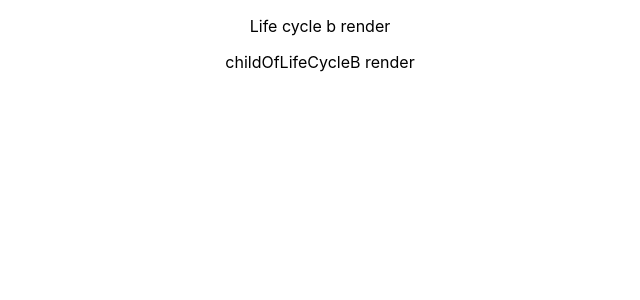
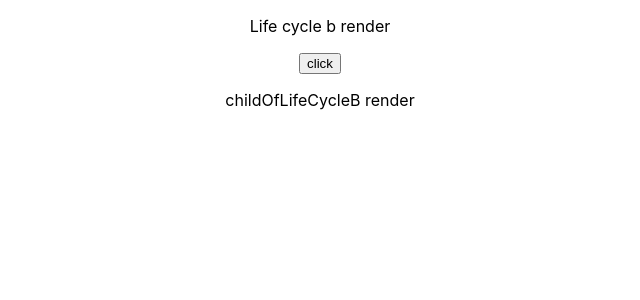
Before and after one commit to islamMaruf/LearnReactBasics, a React (Create React App) app: page / in a window 1280 px wide. Shown: the top 300 px of the page, without its empty margins (320-960 px from the left). Built offline with nearby package versions, Linux system fonts and the light colour scheme.

Commit message:
life cycle added for updating state

```diff
--- a/src/components/LifeCycleB.js
+++ b/src/components/LifeCycleB.js
@@ -7,6 +7,7 @@ class LifeCycleB extends Component {
         this.state = {
             name: 'Maruf islam'
         }
+        this.changeState = this.changeState.bind(this);
         console.log('lifeCycleB constructors method ')
     }
     static getDerivedStateFromProps(props,state){
@@ -28,13 +29,18 @@ class LifeCycleB extends Component {
         console.log('lifeCycleB componentDidUpdate method ');
     }
 
-
+    changeState = () => {
+        this.setState({
+            name : 'faruk'
+        })
+    }
 
     render() {
         console.log('lifeCycleB render method ');
         return (
             <div>
                 <p>Life cycle b render</p>
+                <button onClick={this.changeState}>click    </button>
                 <ChildOfLifeCycleB/>
             </div>
         );
```
